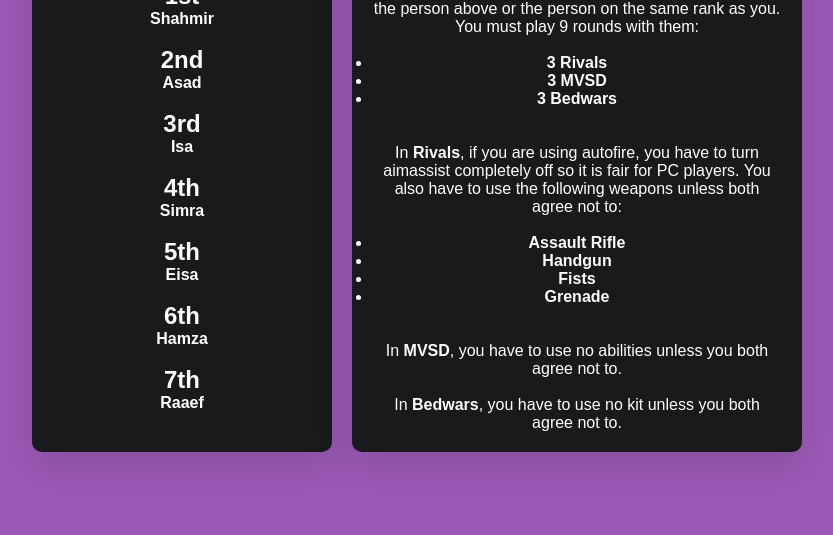
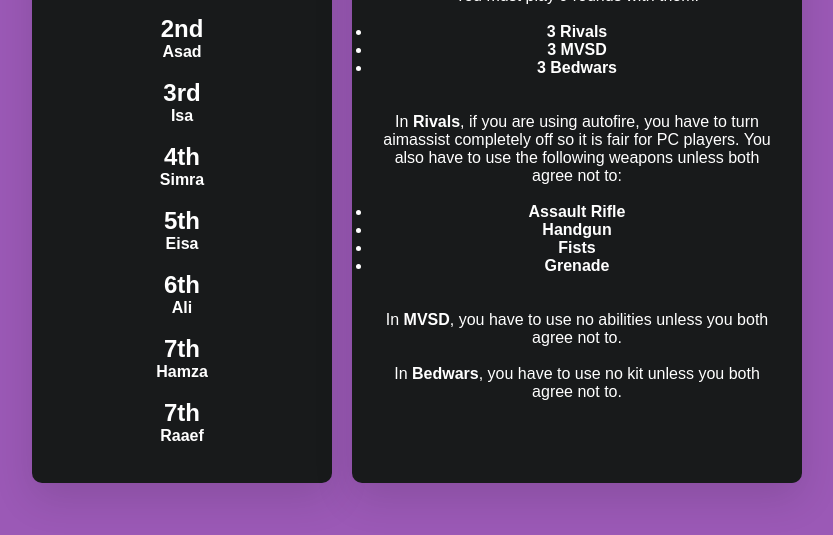
Before and after one commit to zZolemMT/Leaderboard, a plain HTML site: page index.html in a window 1280 px wide. Shown: the part 221-756 px from the top of the page, without its empty margins (223-1056 px from the left). Drawn offline with Linux system fonts and the light colour scheme.

Commit message:
Update index.html

```diff
--- a/index.html
+++ b/index.html
@@ -45,13 +45,18 @@
     </div>
     <div class="sixth">
       <h2>6th</h2>
-      <div class="person"><h4>Hamza</h4></div>
+      <div class="person"><h4>Ali</h4></div>
       <br>
     </div>
     <div class="seventh">
       <h2>7th</h2>
-      <div class="person"><h4>Raaef</h4></div>
+      <div class="person"><h4>Hamza</h4></div>
       <br>
+    </div>
+    <div class="eight">
+    <h2>7th</h2>
+    <div class="person"><h4>Raaef</h4></div>
+    <br>
     </div>
     </div>
     </div>
```
